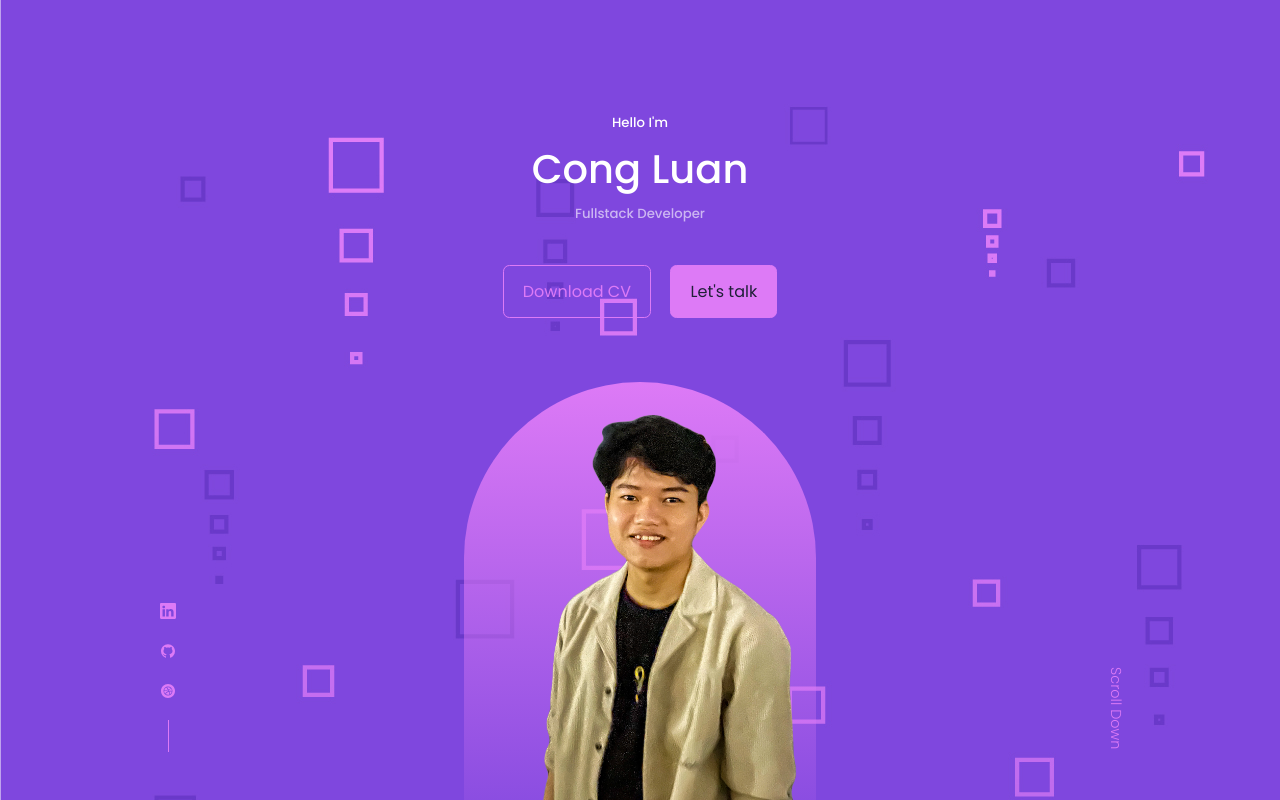
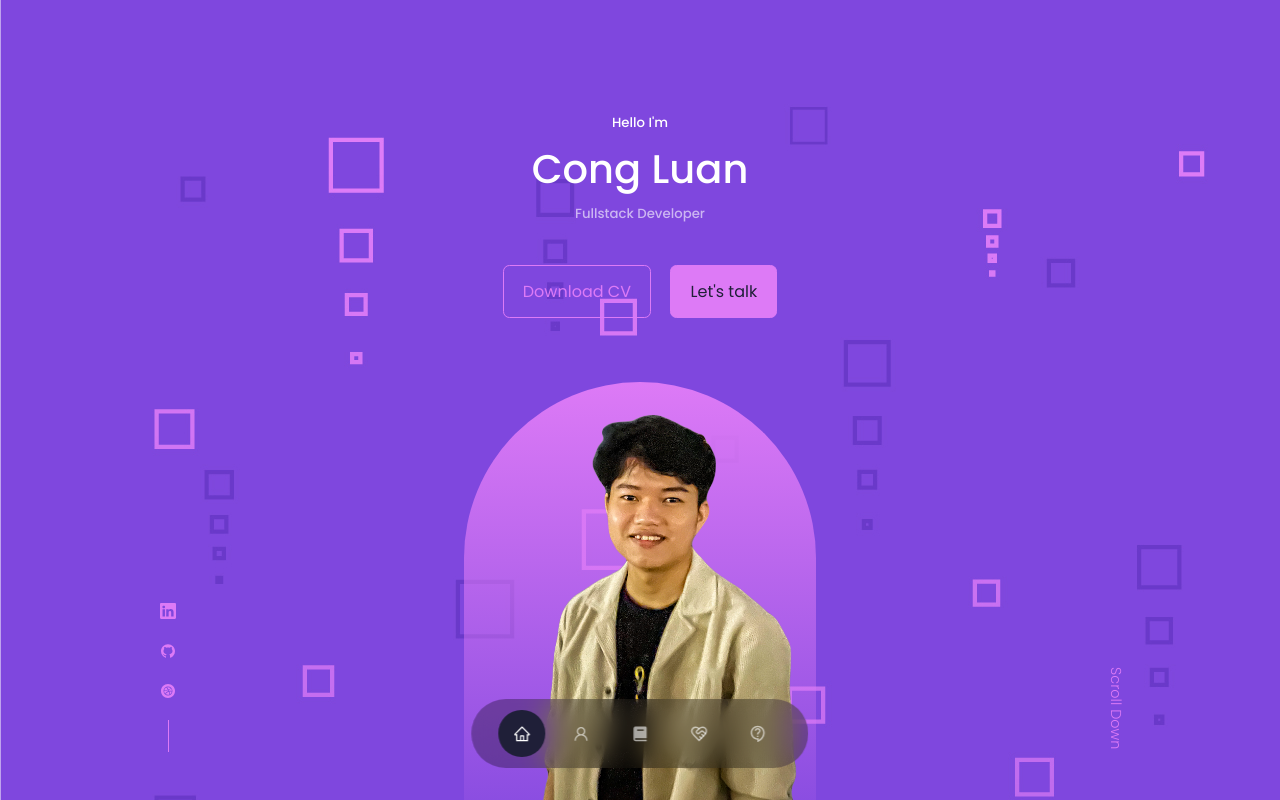
Before and after one commit to superbong19/profile-project-react, a React (Create React App) app: page / in a window 1280 px wide. Shown: the top 800 px of the page. Built offline with nearby package versions, Linux system fonts and the light colour scheme.

Commit message:
completed Nav

```diff
--- a/src/components/nav/Nav.jsx
+++ b/src/components/nav/Nav.jsx
@@ -4,14 +4,63 @@
 import { BiSolidBook } from 'react-icons/bi'
 import { LuHeartHandshake } from 'react-icons/lu'
 import { MdOutlineContactSupport } from 'react-icons/md'
+import { useState } from 'react'
 const Nav = () => {
+    const [actived, setActived] = useState('#')
+    function handleChange(hrefNav) {
+        setActived(hrefNav)
+    }
     return (
         <nav>
-            <a href="#"><AiOutlineHome /></a>
-            <a href="#about"><AiOutlineUser /></a>
-            <a href="#experience"><BiSolidBook /></a>
-            <a href="#services"><LuHeartHandshake /></a>
-            <a href="#contact"><MdOutlineContactSupport /></a>
+            {/* START--homeNav */}
+            <a
+                href="#"
+                className={actived === '#' ? 'active' : ''}
+                onClick={(e) => handleChange('#')}
+            >
+                <AiOutlineHome />
+            </a>
+            {/* ==================================================>END--homeNav */}
+
+            {/* START--aboutNav */}
+            <a
+                href="#about"
+                className={actived === '#about' ? 'active' : ''}
+                onClick={(e) => handleChange('#about')}
+            >
+                <AiOutlineUser />
+            </a>
+            {/* ==================================================>END--aboutNav */}
+
+            {/* START--experienceNav */}
+            <a
+                href="#experience"
+                className={actived === '#experience' ? 'active' : ''}
+                onClick={(e) => handleChange('#experience')}
+            >
+                <BiSolidBook />
+            </a>
+            {/* ==================================================>END--experienceNav */}
+
+            {/* START--servicesNav */}
+            <a
+                href="#services"
+                className={actived === '#services' ? 'active' : ''}
+                onClick={(e) => handleChange('#services')}
+            >
+                <LuHeartHandshake />
+            </a>
+            {/* ==================================================>END--servicesNav */}
+
+            {/* START--contactNav */}
+            <a
+                href="#contact"
+                className={actived === '#contact' ? 'active' : ''}
+                onClick={(e) => handleChange('#contact')}
+            >
+                <MdOutlineContactSupport />
+            </a>
+            {/* ==================================================>END--contactNav */}
         </nav>
     )
 }
--- a/src/components/nav/nav.css
+++ b/src/components/nav/nav.css
@@ -0,0 +1,33 @@
+nav {
+    background: rgba(0, 0, 0, 0.3);
+    width: max-content;
+    display: block;
+    padding: 0.7rem 1.7rem;
+    z-index: 2;
+    position: fixed;
+    left: 50%;
+    bottom: 2rem;
+    transform: translateX(-50%);
+    display: flex;
+    gap: 0.8rem;
+    border-radius: 3rem;
+    backdrop-filter: blur(15px);
+}
+
+nav a {
+    background: transparent;
+    padding: 0.9rem;
+    border-radius: 50%;
+    display: flex;
+    color: var(--color-light);
+    font-size: 1.1rem;
+}
+
+nav a:hover {
+    background: rgba(0, 0, 0, 0.2);
+}
+
+nav a.active {
+    background: var(--color-bg);
+    color: var(--color-white);
+}
```
